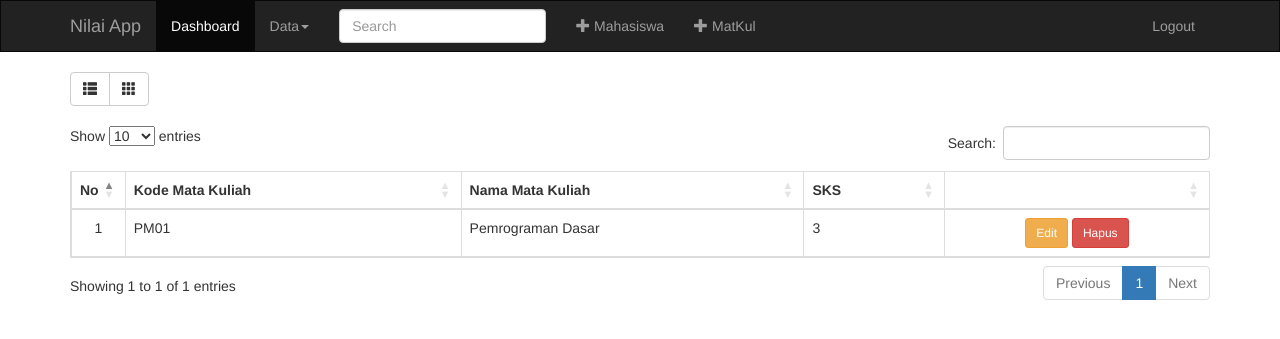
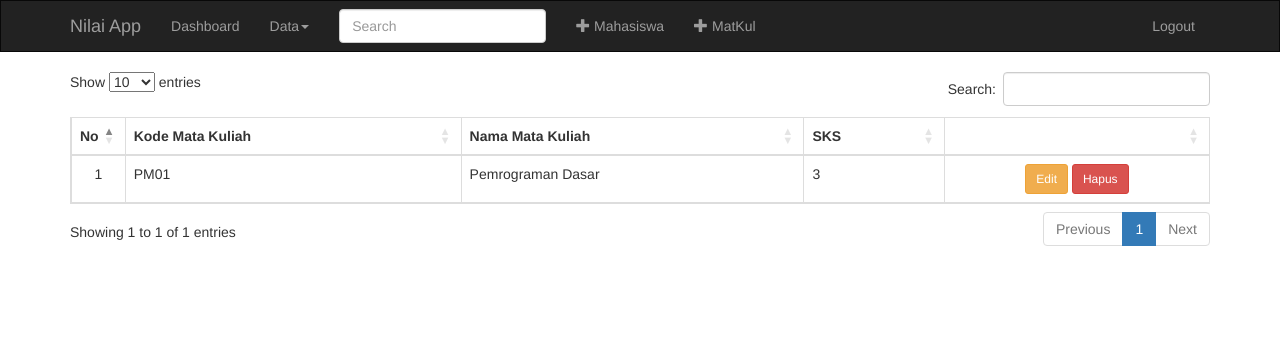
Before and after one commit to budianto24/perhitungan-ipk_ci, a CodeIgniter app: page /database/matakuliah in a window 1280 px wide. Shown: the top 339 px of the page. Run offline with CodeIgniter, Linux system fonts and the light colour scheme; a user stored in the database is signed in; data comes from the database, SQL or seed files in the repository; some libraries are stand-ins or nearby versions.

Commit message:
Another update

```diff
--- a/application/views/pages/matakuliah.php
+++ b/application/views/pages/matakuliah.php
@@ -2,14 +2,6 @@
 
 		<?= $this->session->flashdata('flash')?>
 
-	<div class="row">
-		<div class="col-md-3">
-			<div class="btn-group" role="group" aria-label="...">
-			  <a href="<?= base_url()?>dashboard" class="btn btn-default"><span class="glyphicon glyphicon-th-list"></span></a>
-			  <a href="<?= base_url()?>dashboard/grid" class="btn btn-default"><span class="glyphicon glyphicon-th"></span></a>
-			</div>
-		</div>
-	</div><br>
 	<div class="row">
 		<div class="col-md-12">
 			<table class="table table-bordered" id="table">
--- a/application/views/templates/header.php
+++ b/application/views/templates/header.php
@@ -30,7 +30,7 @@
     <!-- Collect the nav links, forms, and other content for toggling -->
     <div class="collapse navbar-collapse" id="bs-example-navbar-collapse-1">
       <ul class="nav navbar-nav">
-        <li class="active"><a href="<?= base_url()?>">Dashboard</a></li>
+        <li><a href="<?= base_url()?>">Dashboard</a></li>
         <li class="dropdown">
           <a href="#" class="dropdown-toggle " data-toggle="dropdown" role="button" aria-haspopup="true" aria-expanded="false">Data<span class="caret"></span></a>
           <ul class="dropdown-menu">
```
Also changed, not shown: application/controllers/Dashboard.php (+9 -0 lines).
